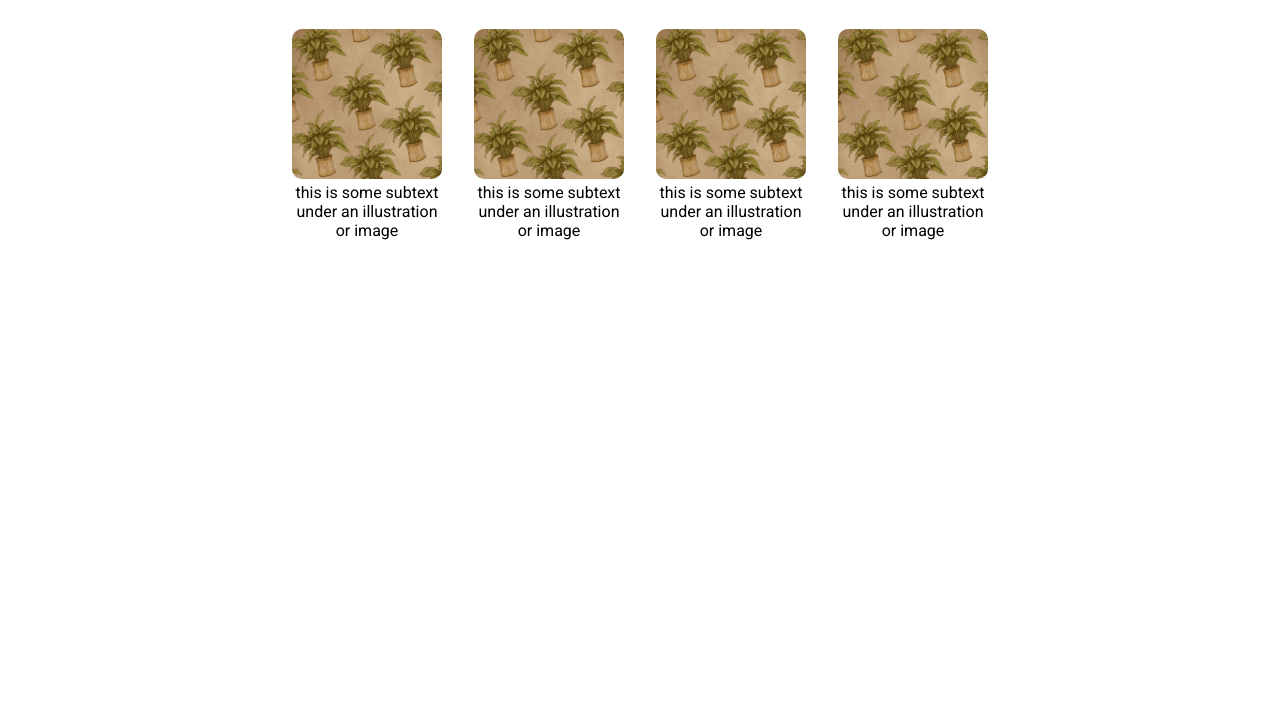
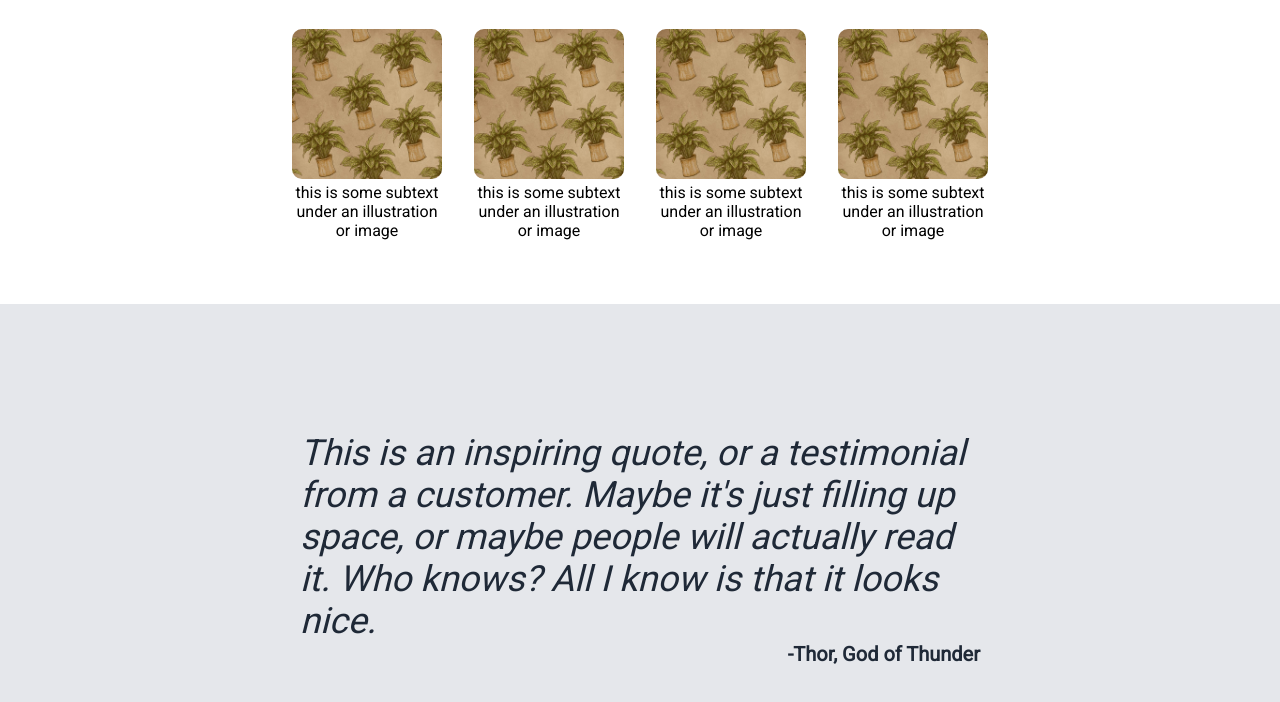
Before and after one commit to vuanhtu52/landing-page, a plain HTML site: page index.html in a window 1280 px wide. Shown: the part 624-1326 px from the top of the page. Before the commit the page ends 864 px from the top, so only its background shows below. Drawn offline with Linux system fonts and the light colour scheme.

Commit message:
Complete quote section

```diff
--- a/index.html
+++ b/index.html
@@ -35,22 +35,28 @@
         <div class="info-header">Some random information.</div>
         <div class="info-cards">
             <div class="card">
-                <img src="images/card-image.jpg" alt="card image" class="card-img"/>
+                <img src="images/card-image.jpg" alt="card image"/>
                 <div>this is some subtext under an illustration or image</div>
             </div>
             <div class="card">
-                <img src="images/card-image.jpg" alt="card image" class="card-img"/>
+                <img src="images/card-image.jpg" alt="card image"/>
                 <div>this is some subtext under an illustration or image</div>
             </div>
             <div class="card">
-                <img src="images/card-image.jpg" alt="card image" class="card-img"/>
+                <img src="images/card-image.jpg" alt="card image"/>
                 <div>this is some subtext under an illustration or image</div>
             </div>
             <div class="card">
-                <img src="images/card-image.jpg" alt="card image" class="card-img"/>
+                <img src="images/card-image.jpg" alt="card image"/>
                 <div>this is some subtext under an illustration or image</div>
             </div>
         </div>
     </div>
+
+    <!-- Quote section -->
+    <div class="quote">
+        <div class="quote-text">This is an inspiring quote, or a testimonial from a customer. Maybe it's just filling up space, or maybe people will actually read it. Who knows? All I know is that it looks nice.</div>
+        <div class="quote-author">-Thor, God of Thunder</div>
+    </div>
 </body>
 </html>
--- a/styles.css
+++ b/styles.css
@@ -80,12 +80,17 @@ a {
     height: auto;
 }
 
+.info {
+    padding-top: 32px;
+    padding-bottom: 64px;
+}
+
 .info-header {
     font-size: 36px;
     font-weight: bolder;
     color: #1F2937;
     text-align: center;
-    padding: 32px;
+    margin-bottom: 32px;
 }
 
 .info-cards {
@@ -108,3 +113,24 @@ a {
     width: 100%;
     border-radius: 10px;
 }
+
+.quote {
+    background-color: #E5E7EB;
+    display: flex;
+    flex-direction: column;
+    padding: 128px 300px;
+}
+
+.quote-text {
+    font-size: 36px;
+    font-weight: 100;
+    color: #1F2937;
+    font-style: italic;
+}
+
+.quote-author {
+    font-size: 20px;
+    font-weight: bolder;
+    align-self: flex-end;
+    color: #1F2937;
+}
```
